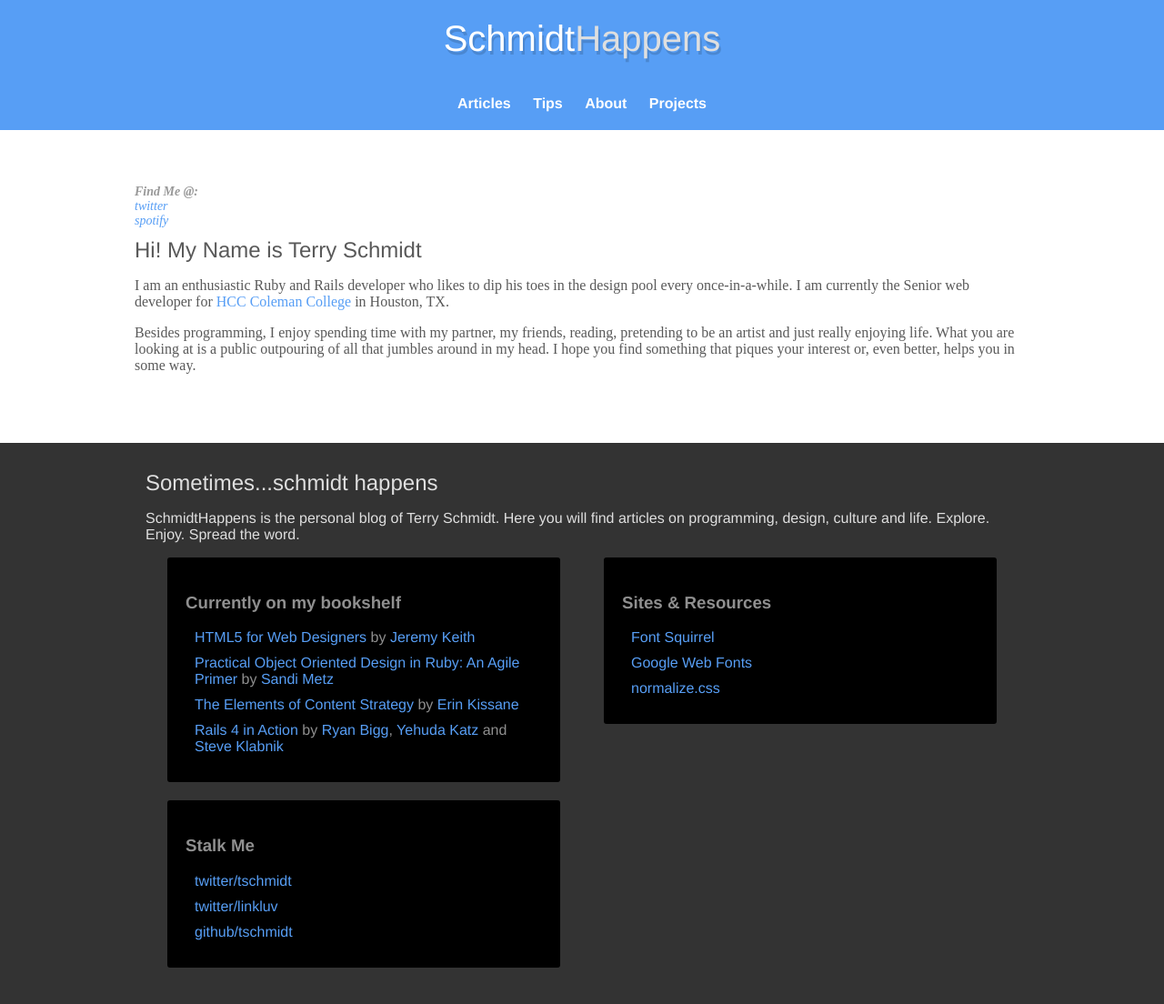
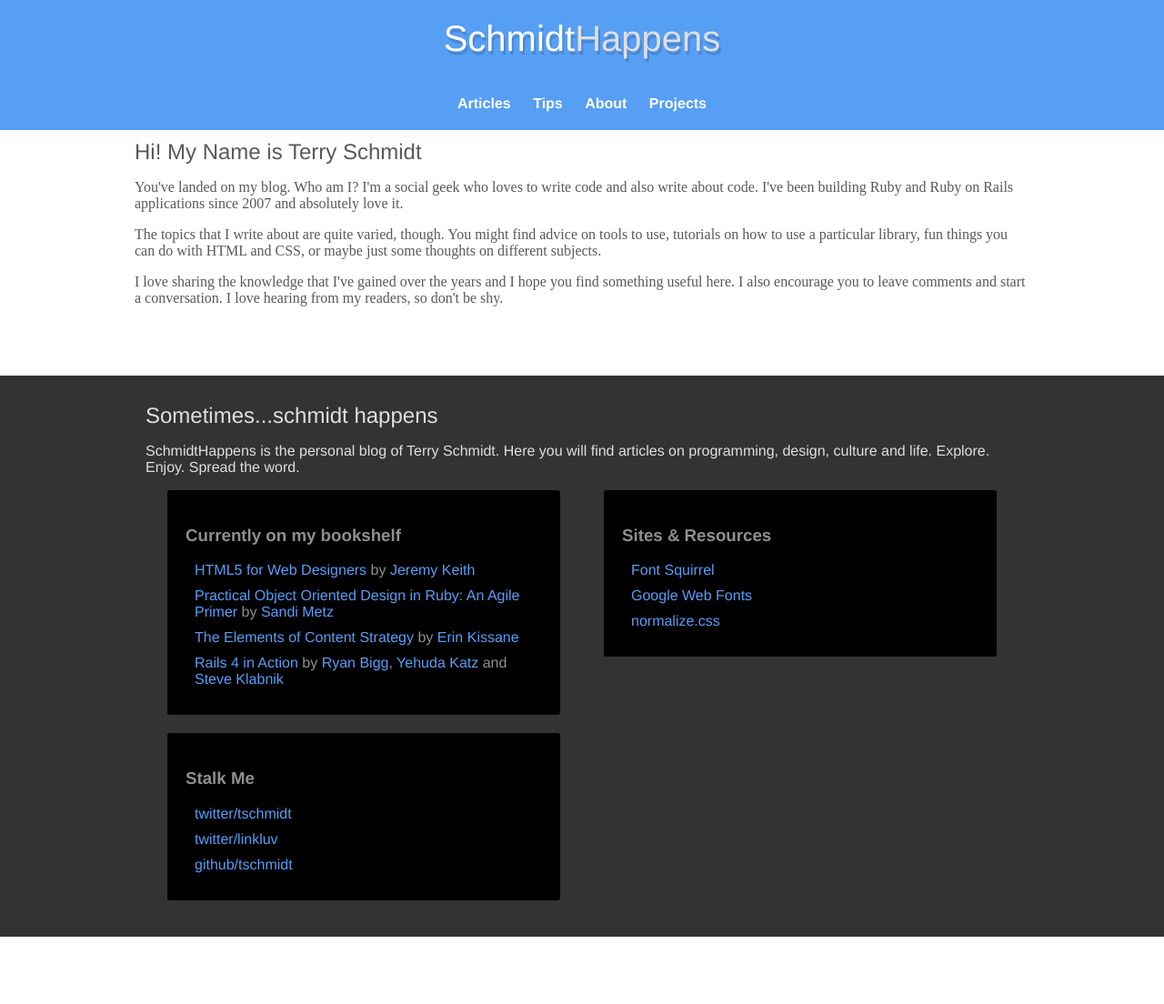
Before and after one commit to tschmidt/tschmidt.github.com, a Jekyll site: the page built from about/index.html, in a window 1280 px wide. Shown: the whole page at 91% size. Built offline with Jekyll 4.4.1, drawn with Linux system fonts in a browser that asks for light colours; nearby versions of some CDN libraries; Markdown is read by kramdown in place of the engine named in the settings; after the commit the page ends 1030 px from its top, so only the background shows below that.

Commit message:
Update about and resume

```diff
--- a/about/index.html
+++ b/about/index.html
@@ -4,35 +4,24 @@ title: Become a stalker and I'll make sure to keep the blinds open
 ---
 
 <article>
-  <div class='row'>
-    <aside class='span3 article-meta'>
-      <ul class='unstyled'>
-        <li><strong>Find Me @:</strong></li>
-        <li>
-          <a href="http://twitter.com/tschmidt" target="_blank">twitter</a>
-        </li>
-        <li>
-          <a href="http://open.spotify.com/user/t.schmidt" target="_blank">spotify</a>
-        </li>
-      </ul>
-    </aside>
-
-    <div class='span9'>
   <header>
     <h2 class='article-title'>Hi! My Name is Terry Schmidt</h2>
   </header>
+  <p>
+    You've landed on my blog. Who am I? I'm a social geek who loves to write code and also write
+    about code. I've been building Ruby and Ruby on Rails applications since 2007 and
+    absolutely love it.
+  </p>
 
   <p>
-        I am an enthusiastic Ruby and Rails developer who likes to dip his toes in the design pool
-        every once-in-a-while. I am currently the Senior web developer for
-        <a href="http://coleman.hccs.edu" target="_blank">HCC Coleman College</a> in Houston, TX.
+    The topics that I write about are quite varied, though. You might find advice on tools to use,
+    tutorials on how to use a particular library, fun things you can do with HTML and CSS, or
+    maybe just some thoughts on different subjects.
   </p>
+
   <p>
-        Besides programming, I enjoy spending time with my partner, my friends, reading, pretending to be an artist
-        and just really enjoying life. What you are looking at is a public outpouring of all that
-        jumbles around in my head. I hope you find something that piques your interest or, even better,
-        helps you in some way.
+    I love sharing the knowledge that I've gained over the years and I hope you find something
+    useful here. I also encourage you to leave comments and start a conversation. I love
+    hearing from my readers, so don't be shy.
   </p>
-    </div>
-  </div>
 </article>
--- a/resume/index.html
+++ b/resume/index.html
@@ -85,7 +85,9 @@
           <li>Implementation of emerging CSS3 features</li>
           <li>Focus on standards compliant, semantic HTML markup</li>
           <li>Implemented test framework for automated testing environment</li>
-          <li>Worked on plugins and extensions to improve stability and performance Researched new techniques and tools that would benefit the development process Developed advanced page builder to allow users to create custom page layouts for displaying data</li>
+          <li>Worked on plugins and extensions to improve stability and performance</li>
+          <li>Researched new techniques and tools that would benefit the development process</li>
+          <li>Developed advanced page builder to allow users to create custom page layouts for displaying data</li>
           <li>Helped create HL7 data mapper for processing incoming HL7 messages</li>
         </ul>
       </div>
```
Lines whose indentation alone changed are shown as unchanged.
